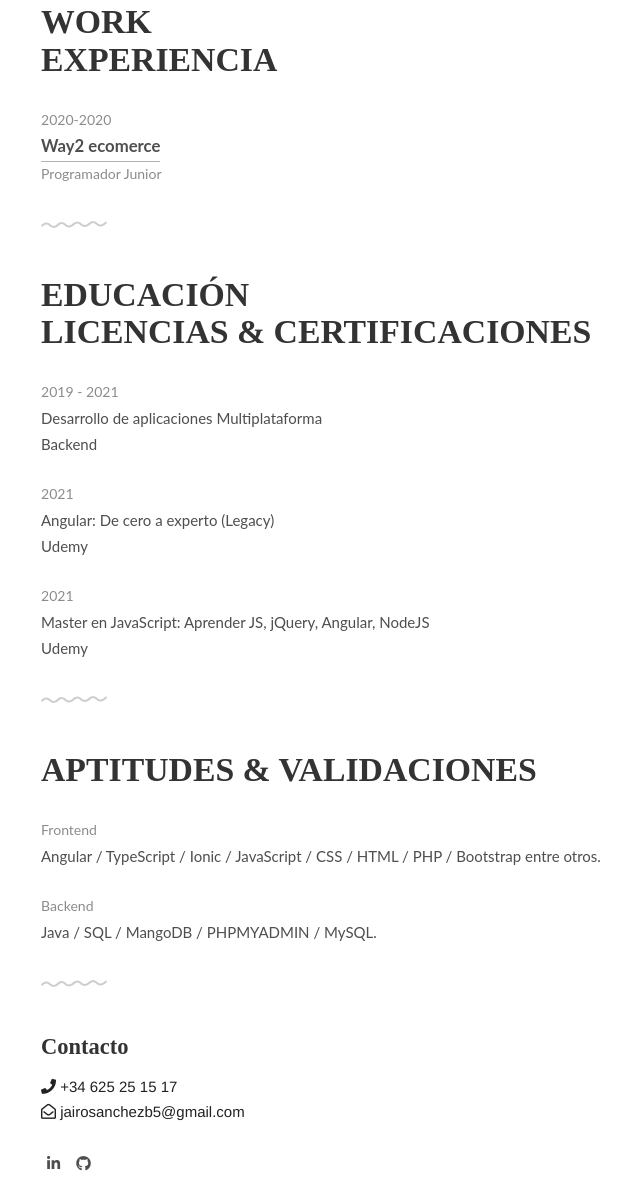
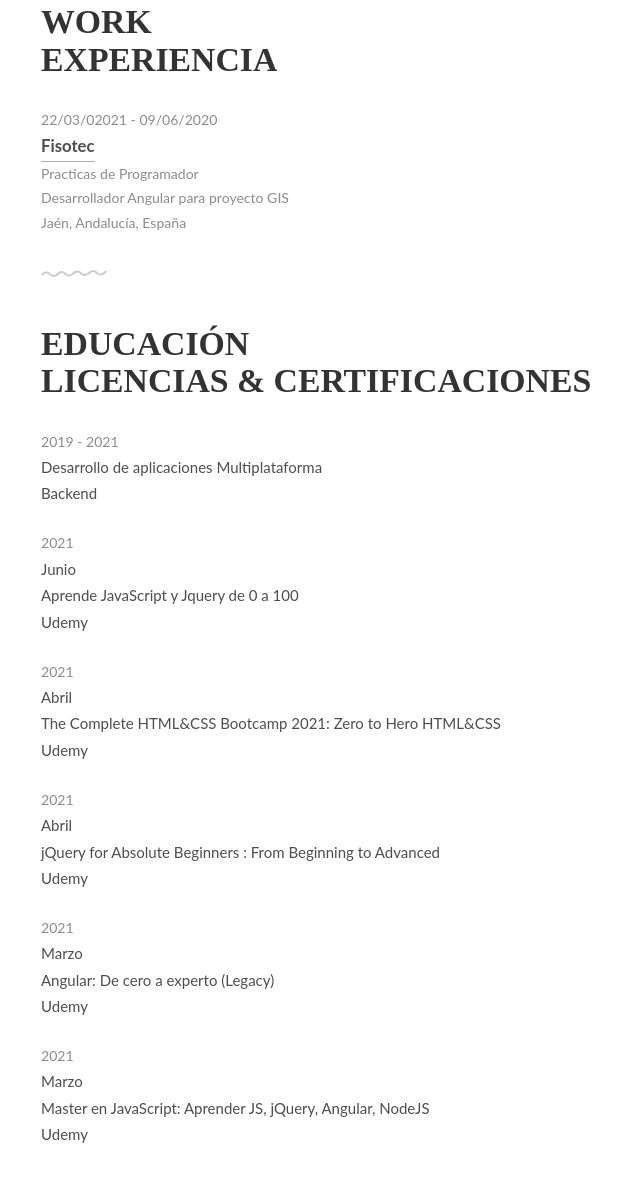
Before and after one commit to jairosanchezb94/Portafolio-2, a plain HTML site: page index.html in a window 1280 px wide. Shown: the part 639-1818 px from the top of the page, without its empty margins (288-928 px from the left). Drawn offline with nearby package versions, Linux system fonts and the light colour scheme; files that its build step writes are made by us from their sources; a web font is replaced by a local one.

Commit message:
Update index.html

```diff
--- a/index.html
+++ b/index.html
@@ -69,9 +69,11 @@
 		<div class="container">
 			<h1>Work<br>Experiencia</h1>
 			<ul class="work-list">
-				<li>2020-2020</li>
-				<li><a href="#">Way2 ecomerce</a></li>
-				<li>Programador Junior</li>
+				<li>22/03/02021 - 09/06/2020</li>
+				<li><a href="#">Fisotec</a></li>
+				<li>Practicas de Programador</li>
+				<li>Desarrollador Angular para proyecto GIS</li>
+				<li>Jaén, Andalucía, España</li>
 			</ul>
 		</div>
 	</div>
@@ -87,11 +89,31 @@
 			</ul>
 			<ul class="award-list list-flat">
 				<li>2021</li>
+				<li>Junio</li>
+				<li>Aprende JavaScript y Jquery de 0 a 100</li>
+				<li>Udemy</li>
+			</ul>
+			<ul class="award-list list-flat">
+				<li>2021</li>
+				<li>Abril</li>
+				<li>The Complete HTML&CSS Bootcamp 2021: Zero to Hero HTML&CSS</li>
+				<li>Udemy</li>
+			</ul>
+			<ul class="award-list list-flat">
+				<li>2021</li>
+				<li>Abril</li>
+				<li>jQuery for Absolute Beginners : From Beginning to Advanced</li>
+				<li>Udemy</li>
+			</ul>
+			<ul class="award-list list-flat">
+				<li>2021</li>
+				<li>Marzo</li>
 				<li>Angular: De cero a experto (Legacy)</li>
 				<li>Udemy</li>
 			</ul>
 			<ul class="award-list list-flat">
 				<li>2021</li>
+				<li>Marzo</li>
 				<li>Master en JavaScript: Aprender JS, jQuery, Angular, NodeJS</li>
 				<li>Udemy</li>
 			</ul>
```
